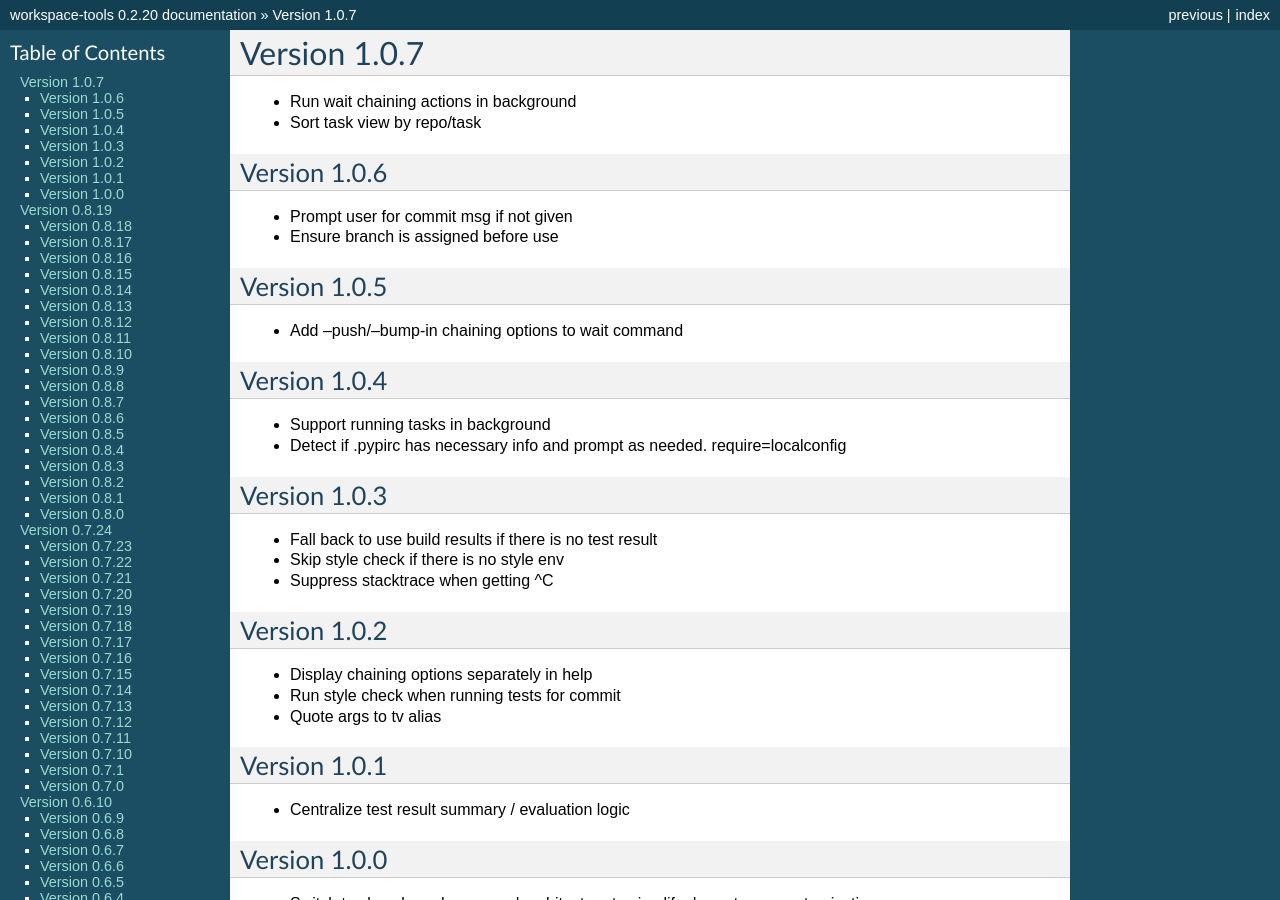
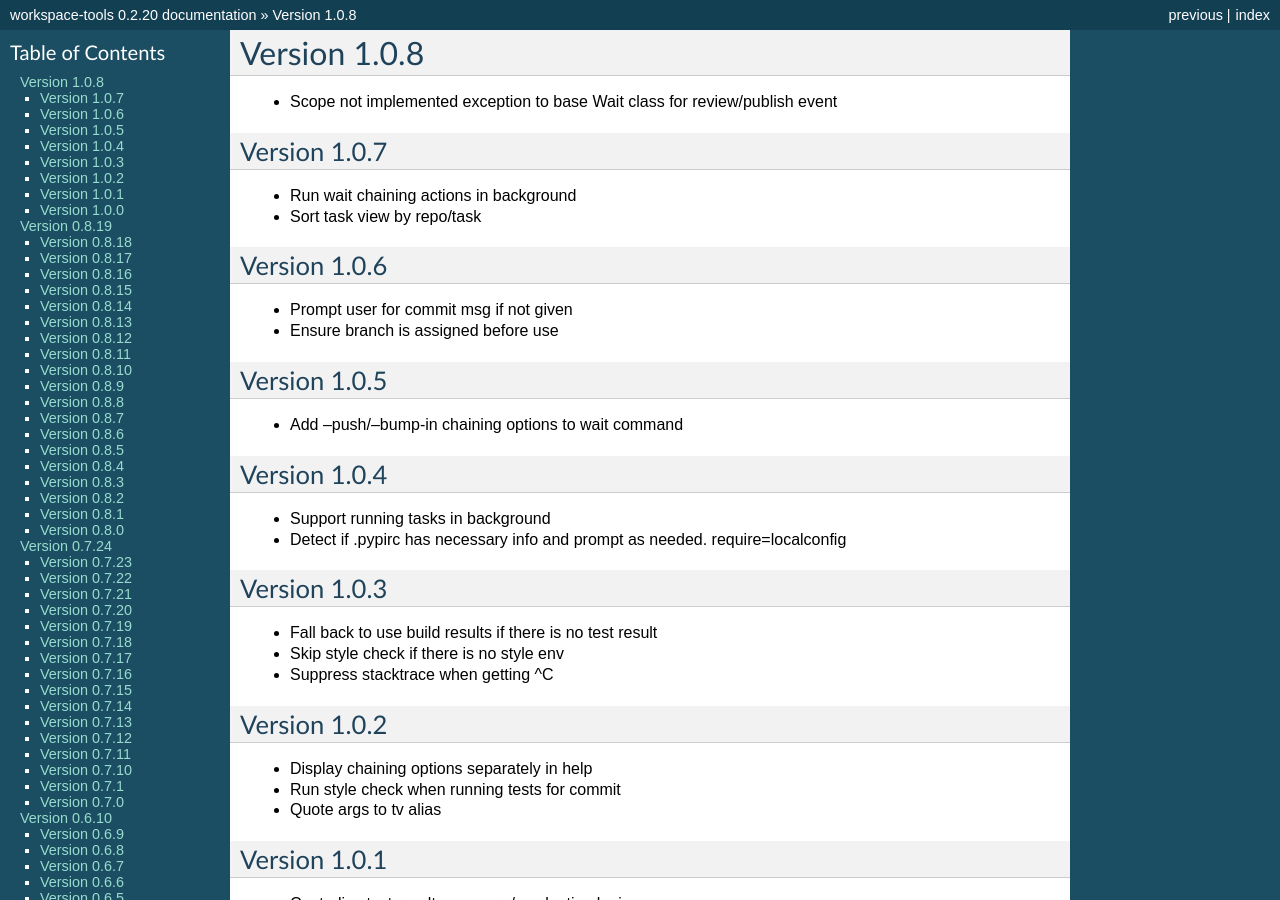
Before and after one commit to maxzheng/workspace-tools, a Sphinx documentation site: the page built from docs/CHANGELOG.rst, in a window 1280 px wide and 900 px high. Built offline with Sphinx 7.4.7, drawn with Linux system fonts in a browser that asks for light colours; some of the changed text lies outside the part shown.

Commit message:
Publish version 1.0.8

```diff
--- a/docs/CHANGELOG.rst
+++ b/docs/CHANGELOG.rst
@@ -1,5 +1,10 @@
+Version 1.0.8
+================================================================================
+
+* Scope not implemented exception to base Wait class for review/publish event
+
 Version 1.0.7
-================================================================================
+--------------------------------------------------------------------------------
 
 * Run wait chaining actions in background
 * Sort task view by repo/task
--- a/setup.py
+++ b/setup.py
@@ -10,7 +10,7 @@ def find_files(path):
 
 setuptools.setup(
   name='workspace-tools',
-  version='1.0.7',
+  version='1.0.8',
 
   author='Max Zheng',
   author_email='maxzheng.os @t gmail.com',
```
